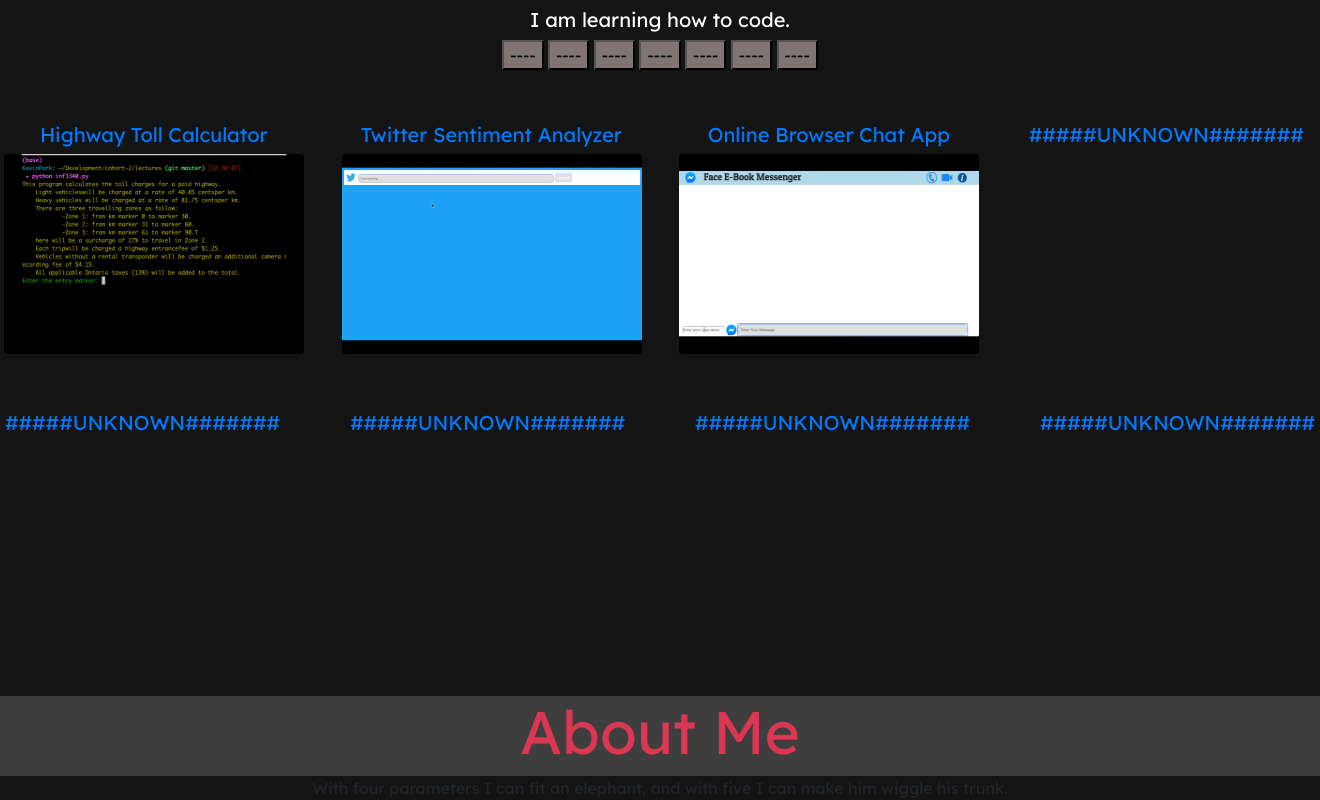
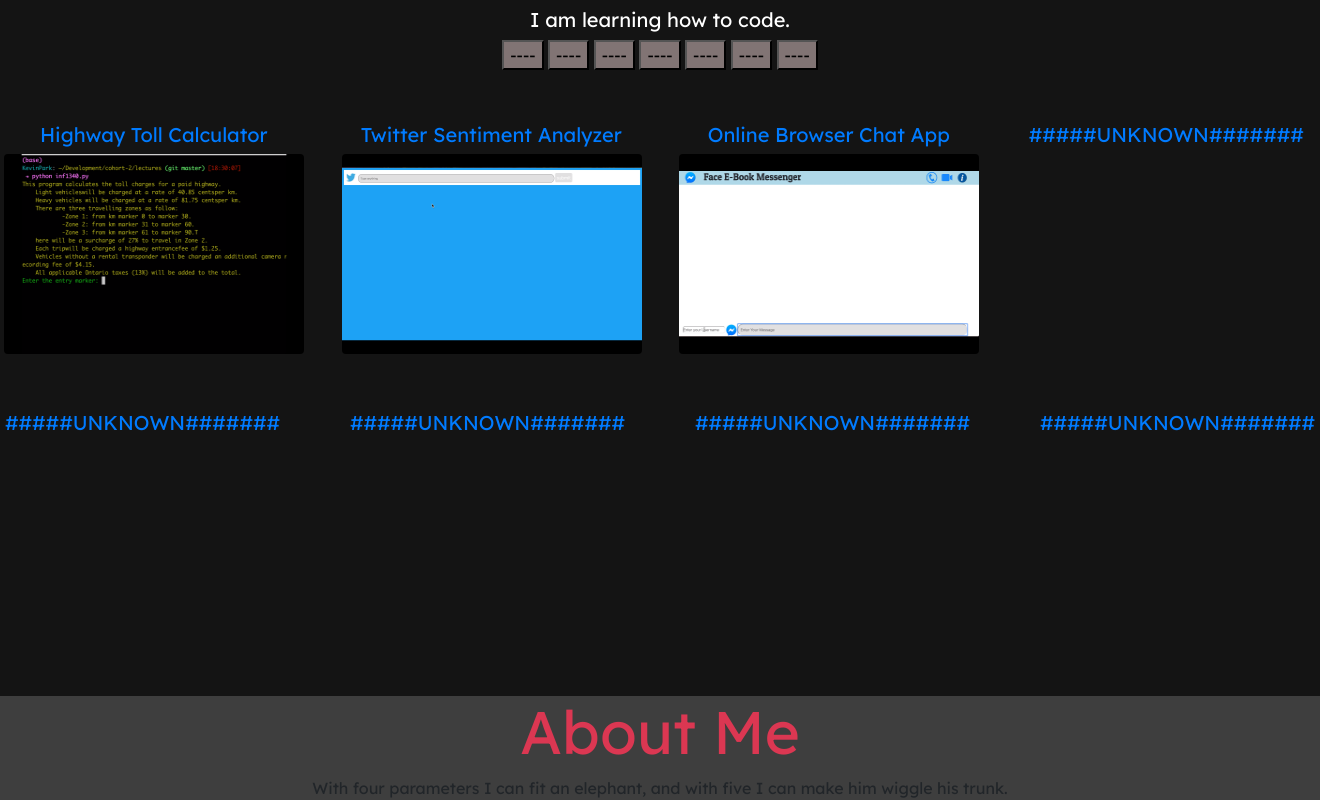
Before and after one commit to shp2018/resume, a Flask app: page / in a window 1320 px wide; the page is wider, and only the part inside the window is pictured. Shown: the part 325-1125 px from the top of that part. Run offline with Flask 2, Linux system fonts and the light colour scheme; some libraries are stand-ins or nearby versions.

Commit message:
portfolio

```diff
--- a/templates/index.html
+++ b/templates/index.html
@@ -240,11 +240,11 @@
         </div>
     </div>
 
-    <div class center="col-md-12 abt-me">
+    <div class="col-md-12 abt-me">
         <p1> With four parameters I can fit an elephant, and with five I can make him wiggle his trunk.</p1>
 
     </div>
-    <div class center="col-md-12" class=abt-me>
+    <div class="col-md-12 abt-me">
         <img style="width:500px;height:500px;"
             src="https://cdn4.iconfinder.com/data/icons/jetflat-2-faces-2/60/005b_042_user_profile_avatar_man_boy_round-512.png">
     </div>
```
